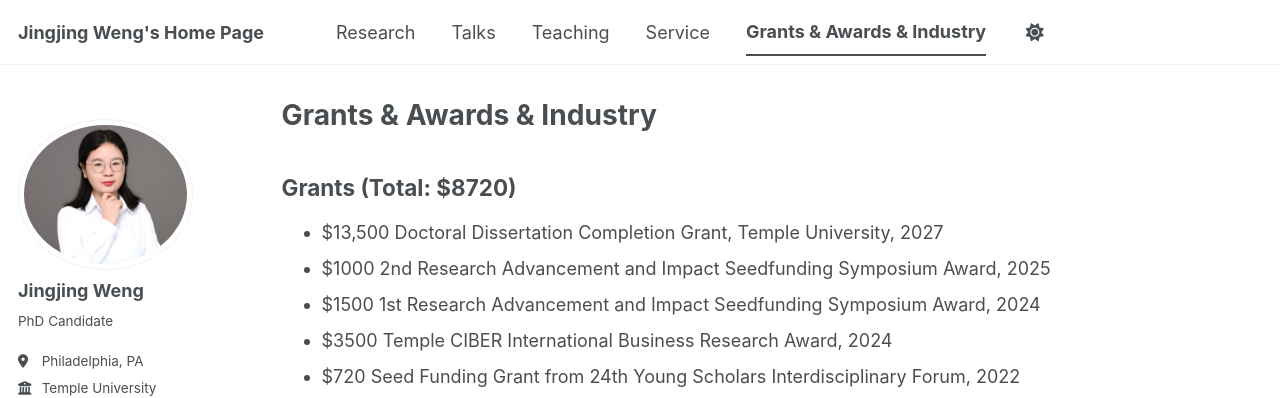
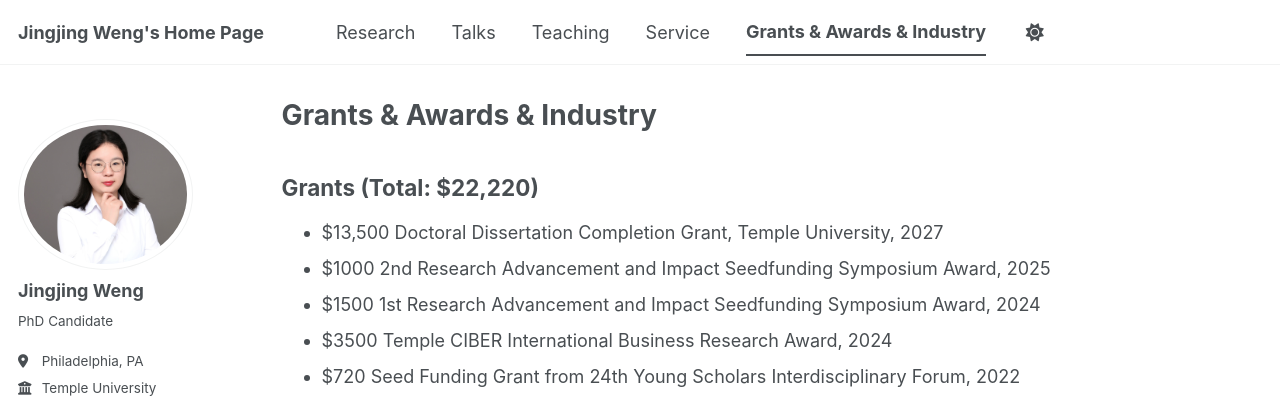
Before and after one commit to JingjingWeng/JingjingWeng.github.io, a Jekyll site: the page built from _pages/awards.md, in a window 1280 px wide and 1320 px high. Shown: the top 398 px of the window. Built offline with Jekyll 4.4.1, drawn with Linux system fonts in a browser that asks for light colours; a script bundle is joined from its source files by our own code; library files that are not in the unit come from our copies.

Commit message:
Update awards.md

```diff
--- a/_pages/awards.md
+++ b/_pages/awards.md
@@ -9,7 +9,7 @@ author_profile: true
 
 
 
-## Grants  (Total: $8720)
+## Grants  (Total: $22,220)
 * $13,500 Doctoral Dissertation Completion Grant, Temple University, 2027
 * $1000 2nd Research Advancement and Impact Seedfunding Symposium Award, 2025
 * $1500 1st Research Advancement and Impact Seedfunding Symposium Award, 2024
```
